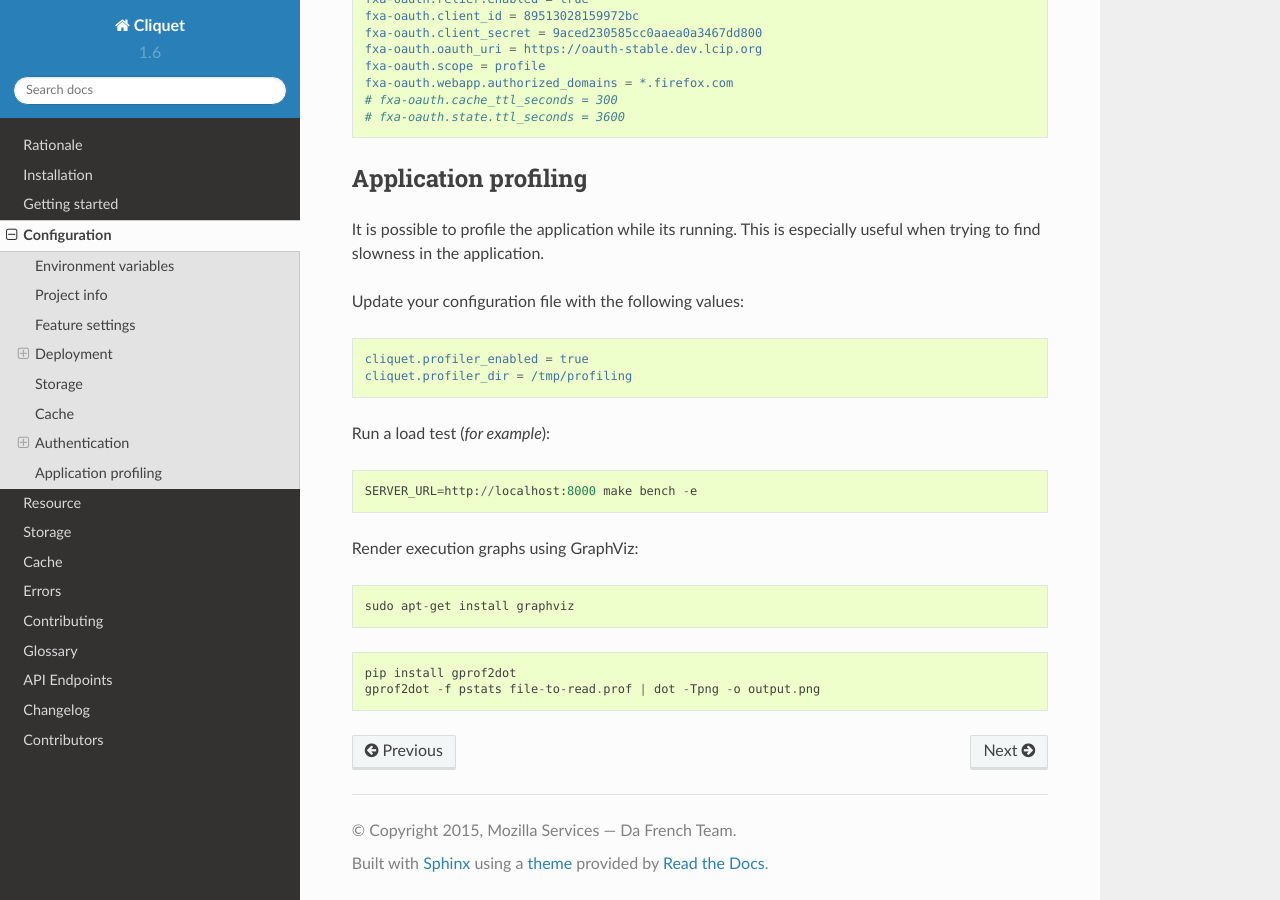
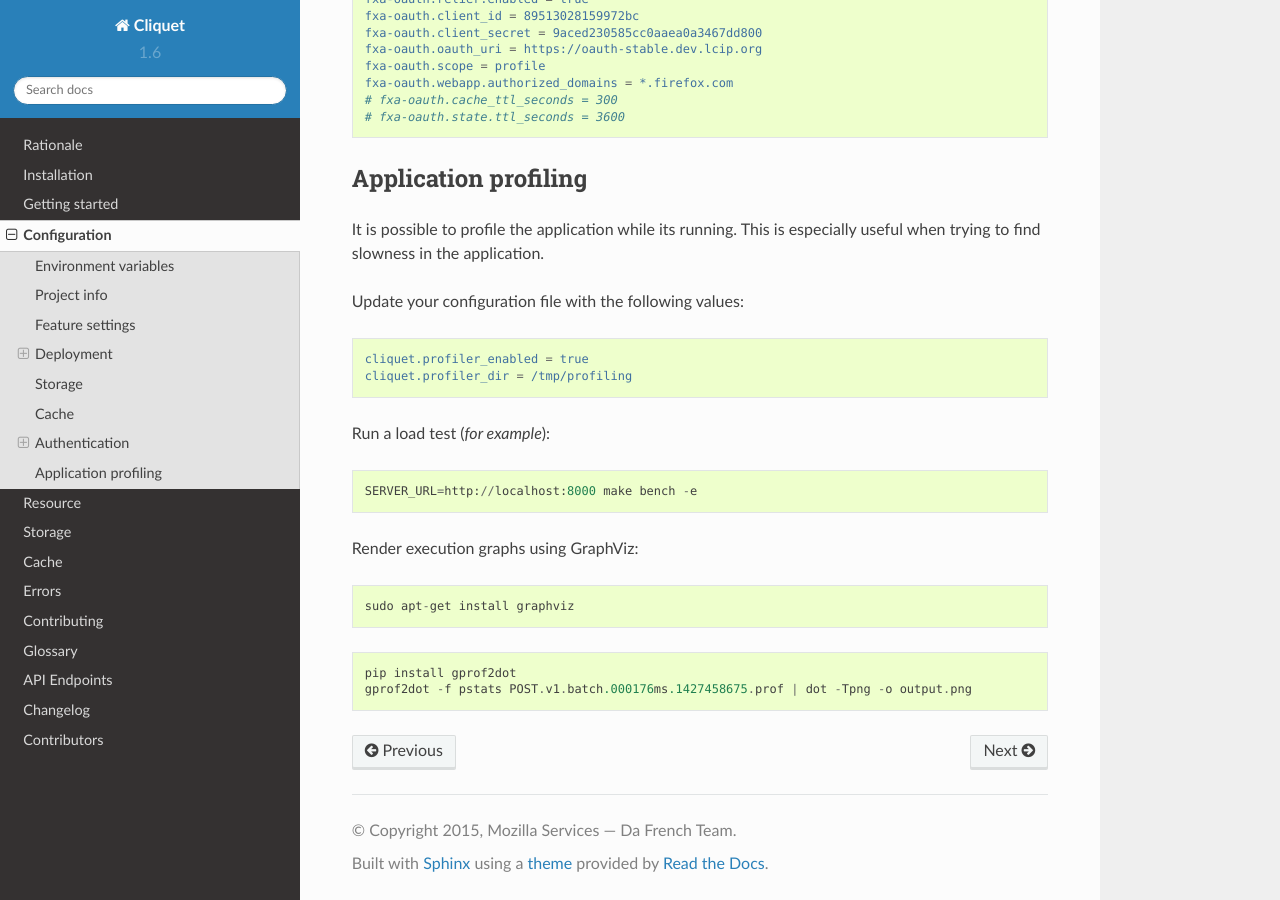
Before and after one commit to Kinto/kinto, a Sphinx documentation site: the page built from docs/configuration.rst, in a window 1280 px wide and 900 px high, scrolled down 4776 px. Built offline with Sphinx 7.4.7 and the Read the Docs theme 2.0.0, drawn with Linux system fonts in a browser that asks for light colours.

Commit message:
Put a real filename in the examples

```diff
--- a/docs/configuration.rst
+++ b/docs/configuration.rst
@@ -322,4 +322,4 @@
 ::
 
     pip install gprof2dot
-    gprof2dot -f pstats file-to-read.prof | dot -Tpng -o output.png
+    gprof2dot -f pstats POST.v1.batch.000176ms.1427458675.prof | dot -Tpng -o output.png
```
